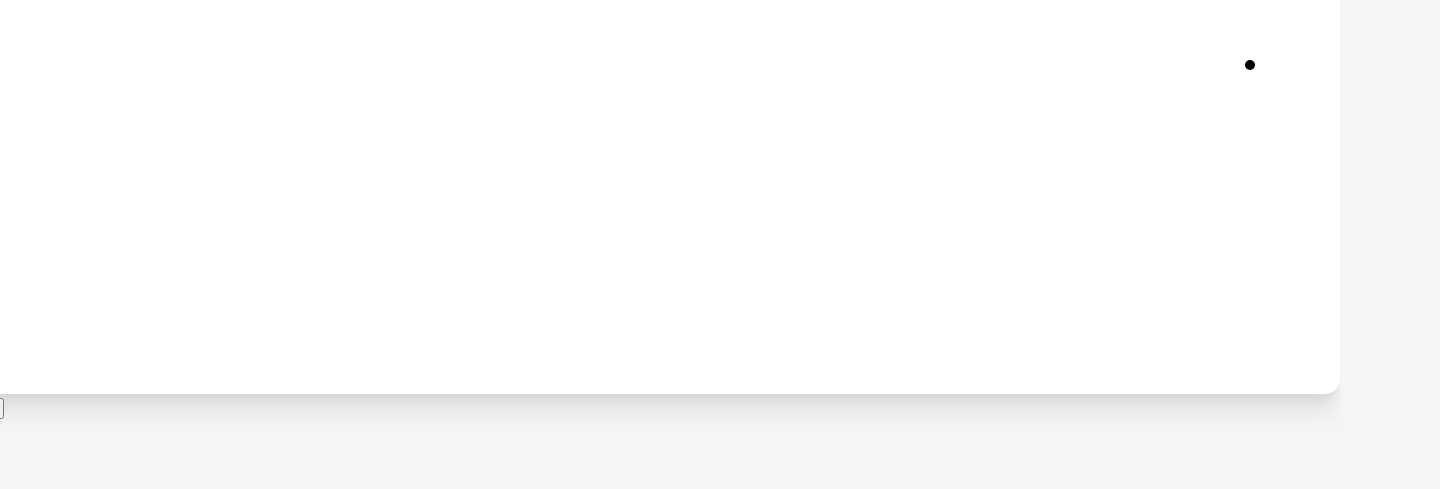
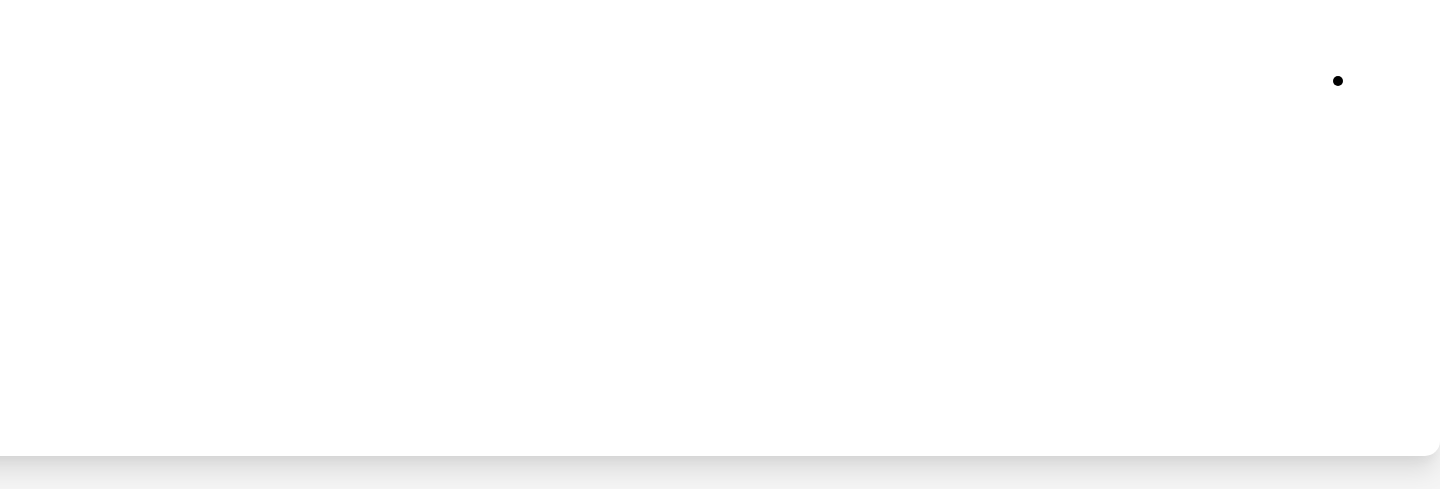
Before and after one commit to marwanalsaydali/javascript-playground, a website: page Etch-A-Sketch/index.html in a window 1280 px wide. Shown: the part 352-841 px from the top of the page, 1440 px wide, since content can reach past the window. Before the commit the page ends 816 px from the top, so only its background shows below. Drawn offline with Linux system fonts and the light colour scheme.

Commit message:
The HTML

```diff
--- a/Etch-A-Sketch/index.html
+++ b/Etch-A-Sketch/index.html
@@ -8,7 +8,7 @@
   </head>
   <body>
     <div class="canvas">
-      <canvas width="1400" height="700" id="sketch"></canvas>
+      <canvas width="1600" height="800" id="sketch"></canvas>
       <div class="buttons">
         <button class="clear">Shake it</button>
       </div>
```
